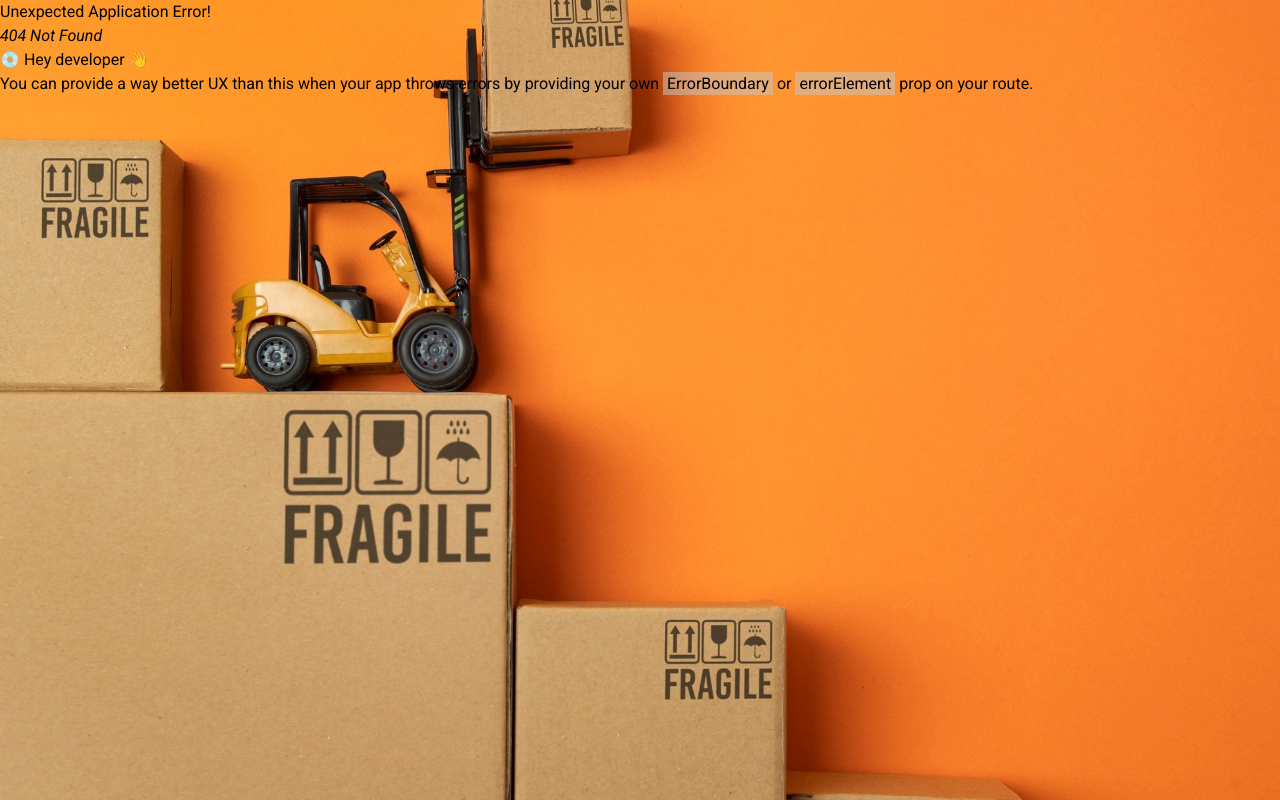
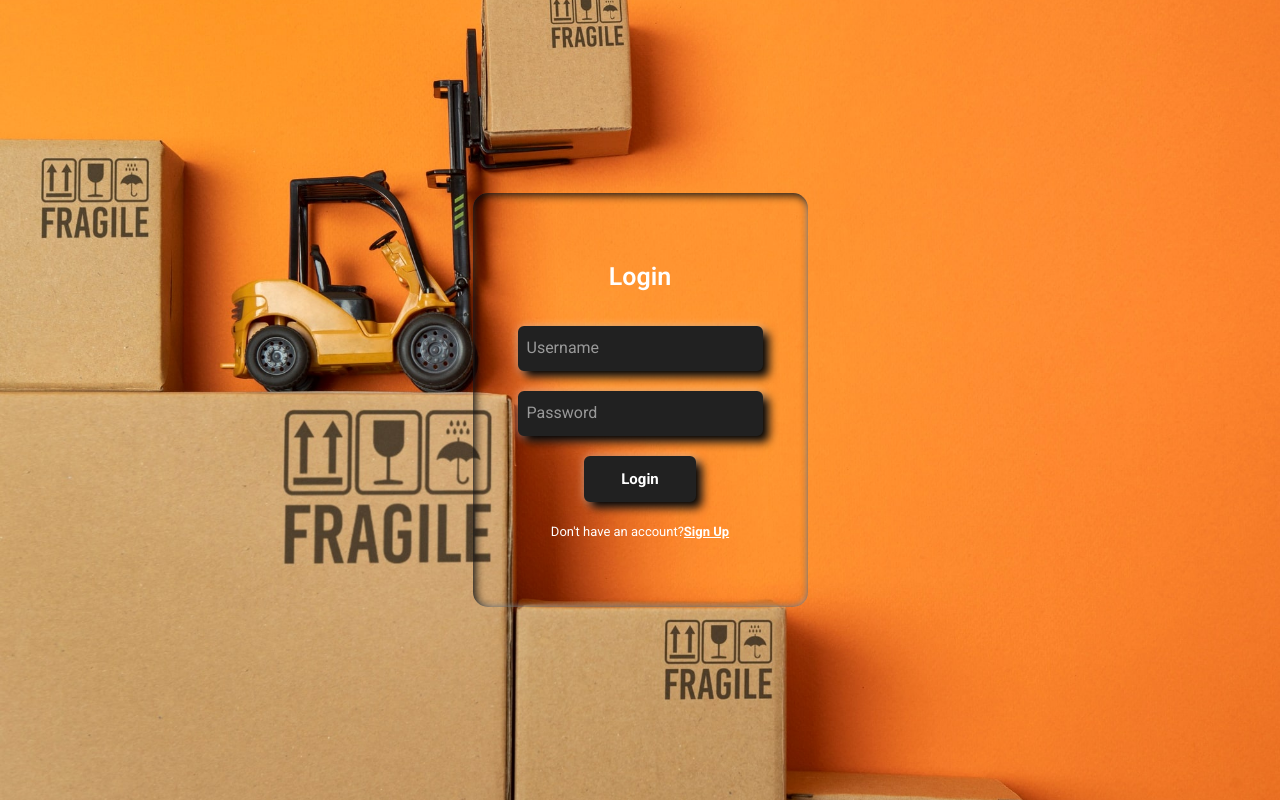
Before and after one commit to jaimezzapata/app-crm-sabado, a React (Vite) app: page / in a window 1280 px wide. Before the commit this address had no page. Built offline with nearby package versions, Linux system fonts and the light colour scheme.

Commit message:
Se termina funcionalidad de rutas

```diff
--- a/src/components/MenuLateral.jsx
+++ b/src/components/MenuLateral.jsx
@@ -1,3 +1,4 @@
+import { Link } from "react-router-dom"
 const MenuLateral = () => {
   return (
     <aside className="aplicacion__menu-lateral">
@@ -8,7 +9,7 @@ const MenuLateral = () => {
         <a className="aplicacion__menu-lateral-navegacion-item" href="">Inicio</a>
         <a className="aplicacion__menu-lateral-navegacion-item" href="">Gestión de envíos</a>
         <a className="aplicacion__menu-lateral-navegacion-item" href="">Gestión de clientes</a>
-        <button type='button' className="aplicacion__menu-lateral-navegacion-item">Cerrar sesión</button>
+        <Link to="/" type='button' className="aplicacion__menu-lateral-navegacion-item">Cerrar sesión</Link>
       </nav>
     </aside>
   )
--- a/src/pages/Login.css
+++ b/src/pages/Login.css
@@ -2,6 +2,10 @@
   display: flex;
   justify-content: center;
   align-items: center;
+  position: absolute;
+  top: 50%;
+  left: 50%;
+  transform: translate(-50%, -50%);
 }
 
 .form {
--- a/src/pages/Login.jsx
+++ b/src/pages/Login.jsx
@@ -1,4 +1,5 @@
 import './Login.css'
+import { Link } from 'react-router-dom'
 function Login() {
   return (
     <div className="container">
@@ -8,7 +9,7 @@ function Login() {
           <div className="form_details">Login</div>
           <input type="text" className="input" placeholder="Username" />
           <input type="text" className="input" placeholder="Password" />
-          <button className="btn">Login</button>
+          <Link to="/home" className="btn">Login</Link>
           <span className="switch">Don't have an account?
             <label for="signup_toggle" className="signup_tog">
               Sign Up
--- a/src/routes/enrutador.jsx
+++ b/src/routes/enrutador.jsx
@@ -3,7 +3,7 @@ import Login from '../pages/Login'
 
 export let enrutador = [
     {
-        path: '/login',
+        path: '/',
         element: <Login />
     },
     {
```
